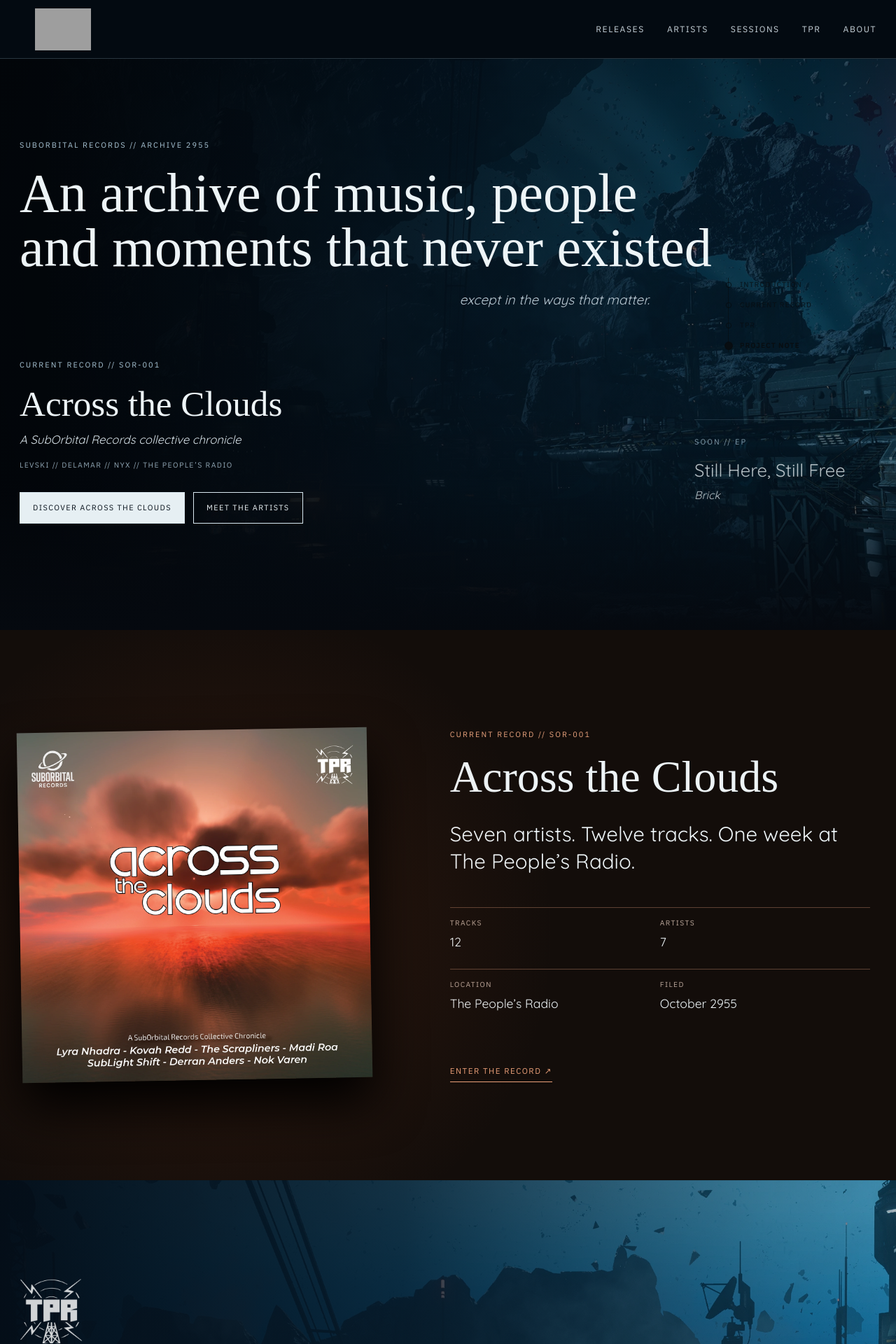
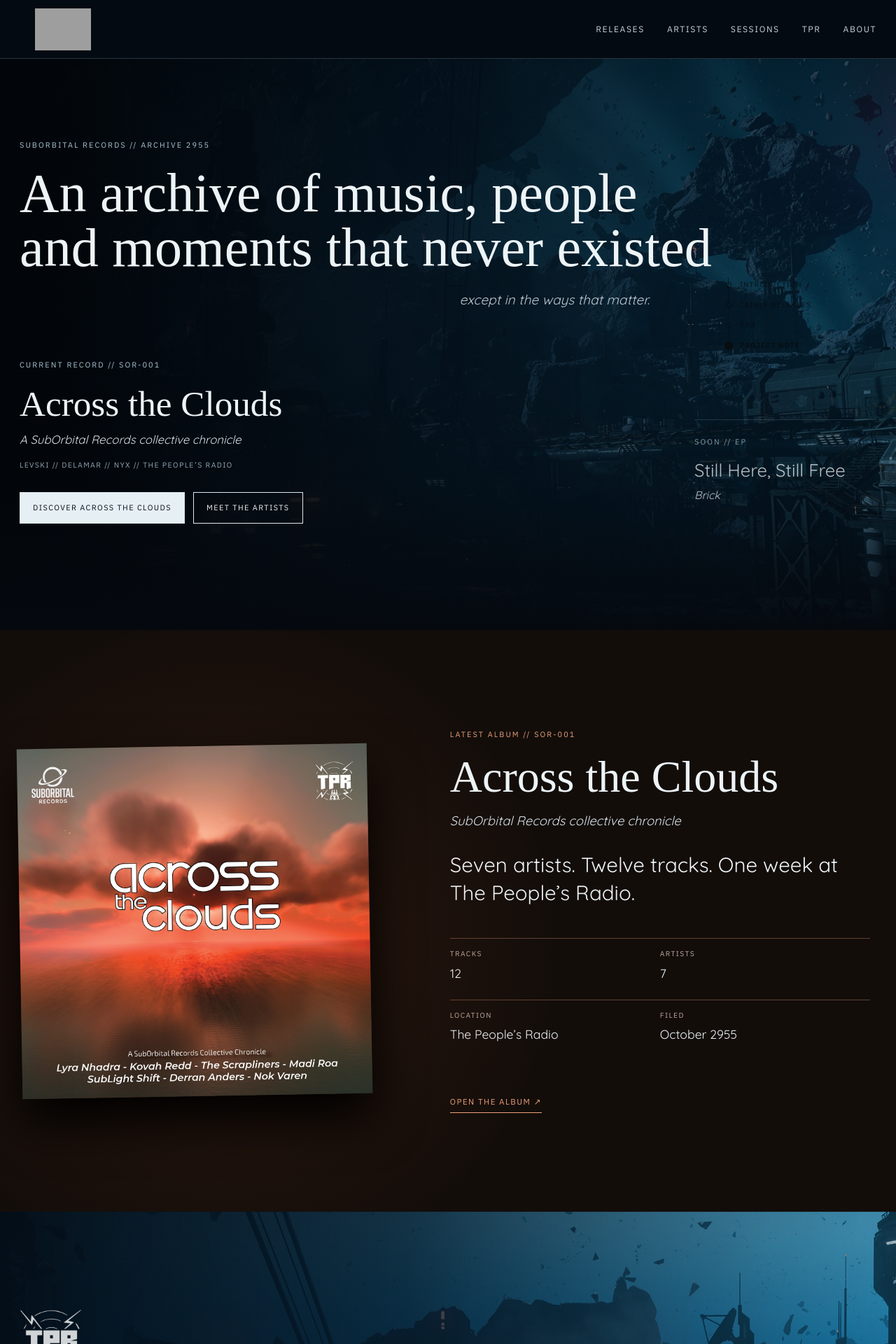
Before and after one commit to yannockverne/suborbital, a Jekyll site: the page built from index.html, in a window 1280 px wide. Shown: the top 1920 px of the page at 70% size. Built offline with Jekyll 4.4.1, drawn with Linux system fonts in a browser that asks for light colours; some web fonts are replaced; grey boxes are pictures that could not be loaded.

Commit message:
Refactor homepage releases by type

```diff
--- a/assets/css/typography.css
+++ b/assets/css/typography.css
@@ -33,7 +33,7 @@
 .release-format-tabs,
 .record-meta,
 .home-record-meta,
-.home-latest-single-date,
+.home-latest-release-date,
 .catalogue-line,
 .catalogue-context,
 .release-cover figcaption,
@@ -103,11 +103,8 @@
 .single-track p,
 .single-credit-list dd,
 .release-voice span,
-.home-record-card h3,
-.home-record-artist,
-.home-latest-single-artist,
-.home-earlier-single h3,
-.home-earlier-single p:not(.home-record-meta),
+.home-latest-release-card h3,
+.home-latest-release-artist,
 .artist-info h3,
 .artist-info p,
 .session-copy .section-lead,
--- a/index.html
+++ b/index.html
@@ -13,15 +13,19 @@
   {% assign latest_home_features = home_feature_releases | where: "release_date", current_release.release_date | sort: "sequence" | reverse %}
   {% assign current_release = latest_home_features | first %}
 {% endif %}
-{% assign published_singles = published_releases | where: "type", "Single" %}
-{% assign single_date_groups = published_singles | group_by: "release_date" | sort: "name" | reverse %}
-{% assign latest_single_group = single_date_groups | first %}
-{% if latest_single_group %}
-  {% assign latest_single_group_items = latest_single_group.items | sort: "sequence" | reverse %}
-  {% assign latest_single = latest_single_group_items | first %}
-{% endif %}
+{% assign homepage_types = "Album|EP|Single" | split: "|" %}
+{% assign latest_releases_by_type = "" | split: "" %}
+{% for release_type in homepage_types %}
+  {% assign releases_of_type = published_releases | where: "type", release_type %}
+  {% assign release_date_groups = releases_of_type | group_by: "release_date" | sort: "name" | reverse %}
+  {% assign latest_date_group = release_date_groups | first %}
+  {% if latest_date_group %}
+    {% assign latest_type_items = latest_date_group.items | sort: "sequence" | reverse | slice: 0, 1 %}
+    {% assign latest_releases_by_type = latest_releases_by_type | concat: latest_type_items %}
+  {% endif %}
+{% endfor %}
 {% assign upcoming_release = site.upcoming | where: "active", true | sort: "sequence" | first %}
-{% capture homepage_rail_items %}top:Introduction{% if home_feature_releases.size == 1 %}|current-record:Current record{% elsif home_feature_releases.size > 1 %}|previous-records:Previous records{% endif %}{% if latest_single %}|latest-single:Latest singles{% endif %}|tpr:TPR|about:Project note{% endcapture %}
+{% capture homepage_rail_items %}top:Introduction{% if latest_releases_by_type.size > 0 %}|latest-releases:Latest releases{% endif %}|tpr:TPR|about:Project note{% endcapture %}
 {% include section-rail.html label="Homepage section navigation" items=homepage_rail_items %}
 <section class="home-hero" id="top" aria-labelledby="hero-title" data-rail-theme="dark">
   <div class="hero-shade"></div>
@@ -47,72 +51,43 @@
   </div>
 </section>
 
-{% if home_feature_releases.size == 1 and current_release %}<section class="record-section section" id="current-record" aria-labelledby="record-title" data-rail-theme="dark">
+{% if latest_releases_by_type.size == 1 %}{% assign only_release = latest_releases_by_type | first %}<section class="record-section section" id="latest-releases" aria-labelledby="record-title" data-rail-theme="dark">
   <div class="shell record-grid">
-    {% if current_release.artwork and current_release.cover_alt %}<figure class="record-art"><img src="{{ current_release.artwork | relative_url }}" alt="{{ current_release.cover_alt }}" loading="lazy"></figure>{% endif %}
+    {% if only_release.artwork and only_release.cover_alt %}<figure class="record-art"><img src="{{ only_release.artwork | relative_url }}" alt="{{ only_release.cover_alt }}" loading="lazy"></figure>{% endif %}
     <div class="record-copy">
-      <p class="eyebrow warm">CURRENT RECORD // {{ current_release.catalogue }}</p>
-      <h2 id="record-title">{{ current_release.title }}</h2>
-      {% if current_release.home_feature.lead %}<p class="section-lead">{{ current_release.home_feature.lead }}</p>{% elsif current_release.deck or current_release.teaser %}<p class="section-lead">{{ current_release.deck | default: current_release.teaser }}</p>{% endif %}
+      <p class="eyebrow warm">LATEST {{ only_release.type | upcase }} // {{ only_release.catalogue }}</p>
+      <h2 id="record-title">{{ only_release.title }}</h2>
+      {% if only_release.artist %}<p class="home-latest-release-artist"><em>{{ only_release.artist }}</em></p>{% endif %}
+      {% if only_release.home_feature.lead %}<p class="section-lead">{{ only_release.home_feature.lead }}</p>{% elsif only_release.deck or only_release.teaser %}<p class="section-lead">{{ only_release.deck | default: only_release.teaser }}</p>{% endif %}
       <dl class="release-facts">
-        {% for fact in current_release.home_feature.facts %}{% if fact.label and fact.value %}<div><dt>{{ fact.label }}</dt><dd>{{ fact.value }}</dd></div>{% endif %}{% endfor %}
-        <div><dt>Filed</dt><dd>{% include release-display-date.html release=current_release %}</dd></div>
+        {% for fact in only_release.home_feature.facts %}{% if fact.label and fact.value %}<div><dt>{{ fact.label }}</dt><dd>{{ fact.value }}</dd></div>{% endif %}{% endfor %}
+        <div><dt>Filed</dt><dd>{% include release-display-date.html release=only_release %}</dd></div>
       </dl>
-      <a class="text-link warm-link" href="{{ current_release.url | relative_url }}">Enter the record <span aria-hidden="true">↗</span></a>
+      <a class="text-link warm-link" href="{{ only_release.url | relative_url }}">Open the {{ only_release.type | downcase }} <span aria-hidden="true">↗</span></a>
     </div>
   </div>
 </section>{% endif %}
 
-{% if home_feature_releases.size > 1 %}<section class="home-previous-records section" id="previous-records" aria-labelledby="previous-records-title" data-rail-theme="dark">
+{% if latest_releases_by_type.size > 1 %}<section class="home-latest-releases section" id="latest-releases" aria-labelledby="latest-releases-title" data-rail-theme="dark">
   <div class="shell">
-    <div class="section-heading home-records-heading">
+    <div class="section-heading home-latest-releases-heading">
       <div>
-        <p class="eyebrow">RECORD ARCHIVE // EPs &amp; ALBUMS</p>
-        <h2 id="previous-records-title">Previous Records</h2>
+        <p class="eyebrow warm">CURRENT FILES // BY FORMAT</p>
+        <h2 id="latest-releases-title">Latest Releases</h2>
       </div>
       <a class="text-link" href="{{ '/releases/' | relative_url }}">All releases <span aria-hidden="true">↗</span></a>
     </div>
-    <div class="home-record-grid">
-      {% assign previous_record_count = 0 %}
-      {% for record in home_feature_releases %}{% unless record.url == current_release.url %}{% if previous_record_count < 3 %}<article class="home-record-card">
-        {% if record.artwork and record.cover_alt %}<a class="home-record-art" href="{{ record.url | relative_url }}"><img src="{{ record.artwork | relative_url }}" alt="{{ record.cover_alt }}" loading="lazy"></a>{% endif %}
-        <p class="home-record-meta">{{ record.catalogue }} // {{ record.type }} // {% include release-display-date.html release=record %}</p>
+    <div class="home-latest-release-grid home-latest-release-grid--{{ latest_releases_by_type.size }}">
+      {% for record in latest_releases_by_type %}<article class="home-latest-release-card">
+        <p class="eyebrow warm">LATEST {{ record.type | upcase }}</p>
+        <p class="home-record-meta">{{ record.catalogue }}</p>
+        {% if record.artwork and record.cover_alt %}<a class="home-latest-release-art" href="{{ record.url | relative_url }}"><img src="{{ record.artwork | relative_url }}" alt="{{ record.cover_alt }}" loading="lazy"></a>{% endif %}
         <h3><a href="{{ record.url | relative_url }}">{{ record.title }}</a></h3>
-        {% if record.artist %}<p class="home-record-artist">{{ record.artist }}</p>{% endif %}
-        <a class="text-link home-record-link" href="{{ record.url | relative_url }}">Open the record <span aria-hidden="true">↗</span></a>
-      </article>{% assign previous_record_count = previous_record_count | plus: 1 %}{% endif %}{% endunless %}{% endfor %}
+        {% if record.artist %}<p class="home-latest-release-artist">{{ record.artist }}</p>{% endif %}
+        <p class="home-latest-release-date">FILED // {% include release-display-date.html release=record %}</p>
+        <a class="text-link warm-link" href="{{ record.url | relative_url }}">Open the {{ record.type | downcase }} <span aria-hidden="true">↗</span></a>
+      </article>{% endfor %}
     </div>
-  </div>
-</section>{% endif %}
-
-{% if latest_single %}<section class="home-latest-single section" id="latest-single" aria-labelledby="latest-single-title" data-rail-theme="dark">
-  <div class="shell">
-    <div class="home-latest-single-grid">
-      {% if latest_single.artwork and latest_single.cover_alt %}<figure class="home-latest-single-art"><img src="{{ latest_single.artwork | relative_url }}" alt="{{ latest_single.cover_alt }}" loading="lazy"></figure>{% endif %}
-      <div class="home-latest-single-copy">
-        <p class="eyebrow warm">LATEST SINGLE // {{ latest_single.catalogue }}</p>
-        <h2 id="latest-single-title">{{ latest_single.title }}</h2>
-        {% if latest_single.artist %}<p class="home-latest-single-artist"><em>{{ latest_single.artist }}</em></p>{% endif %}
-        {% if latest_single.deck %}<p class="section-lead">{{ latest_single.deck }}</p>{% endif %}
-        <p class="home-latest-single-date">FILED // {% include release-display-date.html release=latest_single %}</p>
-        <a class="text-link warm-link" href="{{ latest_single.url | relative_url }}">Open the single <span aria-hidden="true">↗</span></a>
-      </div>
-    </div>
-    {% if published_singles.size > 1 %}<div class="home-earlier-singles">
-      <p class="eyebrow">PREVIOUS SIGNALS // SINGLES</p>
-      <div class="home-earlier-single-grid">
-        {% assign earlier_single_count = 0 %}
-        {% for date_group in single_date_groups %}{% assign dated_singles = date_group.items | sort: "sequence" | reverse %}{% for single in dated_singles %}{% unless single.url == latest_single.url %}{% if earlier_single_count < 2 %}<article class="home-earlier-single">
-          {% if single.artwork and single.cover_alt %}<a class="home-earlier-single-art" href="{{ single.url | relative_url }}"><img src="{{ single.artwork | relative_url }}" alt="{{ single.cover_alt }}" loading="lazy"></a>{% endif %}
-          <div>
-            <p class="home-record-meta">{{ single.catalogue }} // {% include release-display-date.html release=single %}</p>
-            <h3><a href="{{ single.url | relative_url }}">{{ single.title }}</a></h3>
-            {% if single.artist %}<p>{{ single.artist }}</p>{% endif %}
-            <a class="text-link" href="{{ single.url | relative_url }}">Open <span aria-hidden="true">↗</span></a>
-          </div>
-        </article>{% assign earlier_single_count = earlier_single_count | plus: 1 %}{% endif %}{% endunless %}{% endfor %}{% endfor %}
-      </div>
-    </div>{% endif %}
   </div>
 </section>{% endif %}
 
```
Also changed, not shown: assets/css/style.css.
